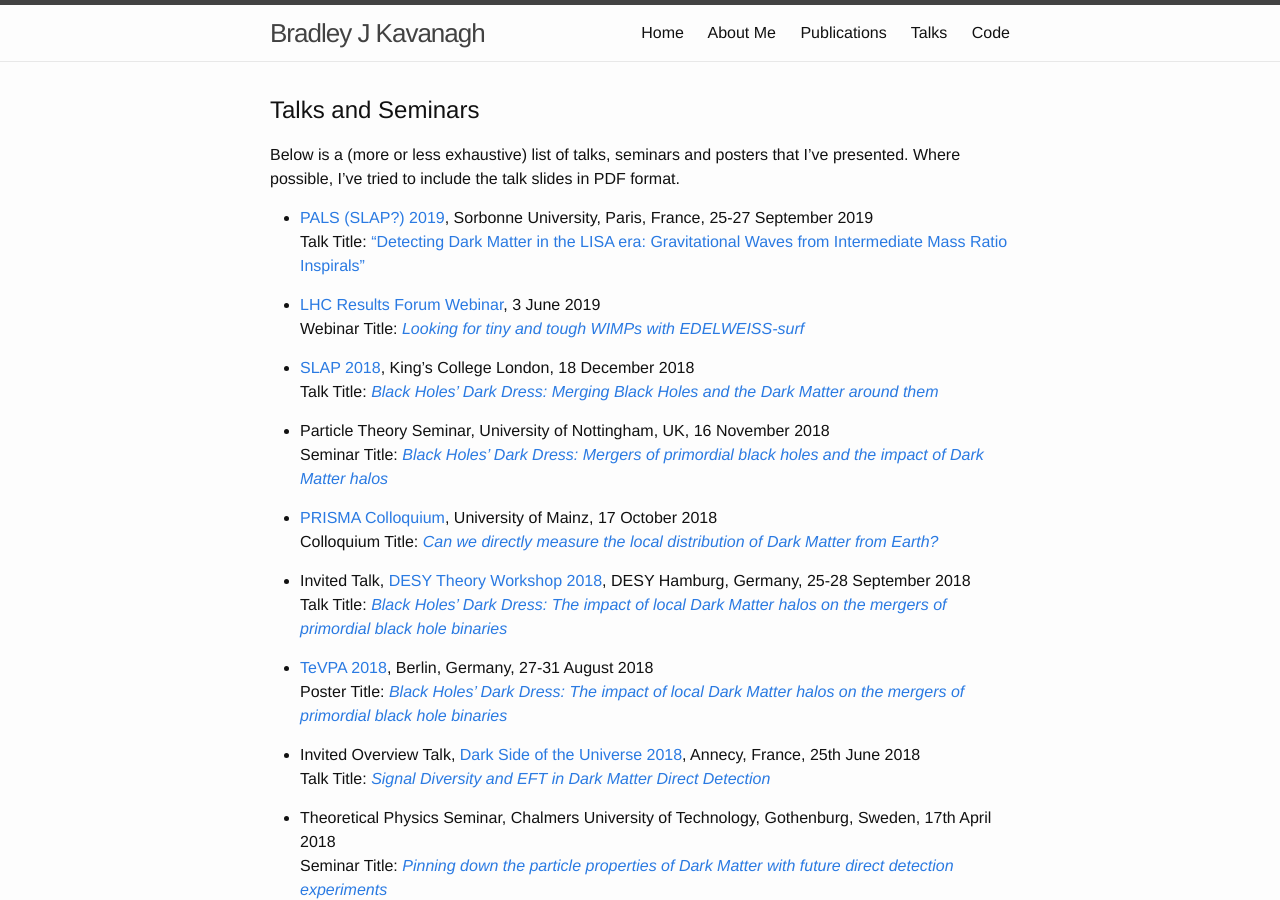
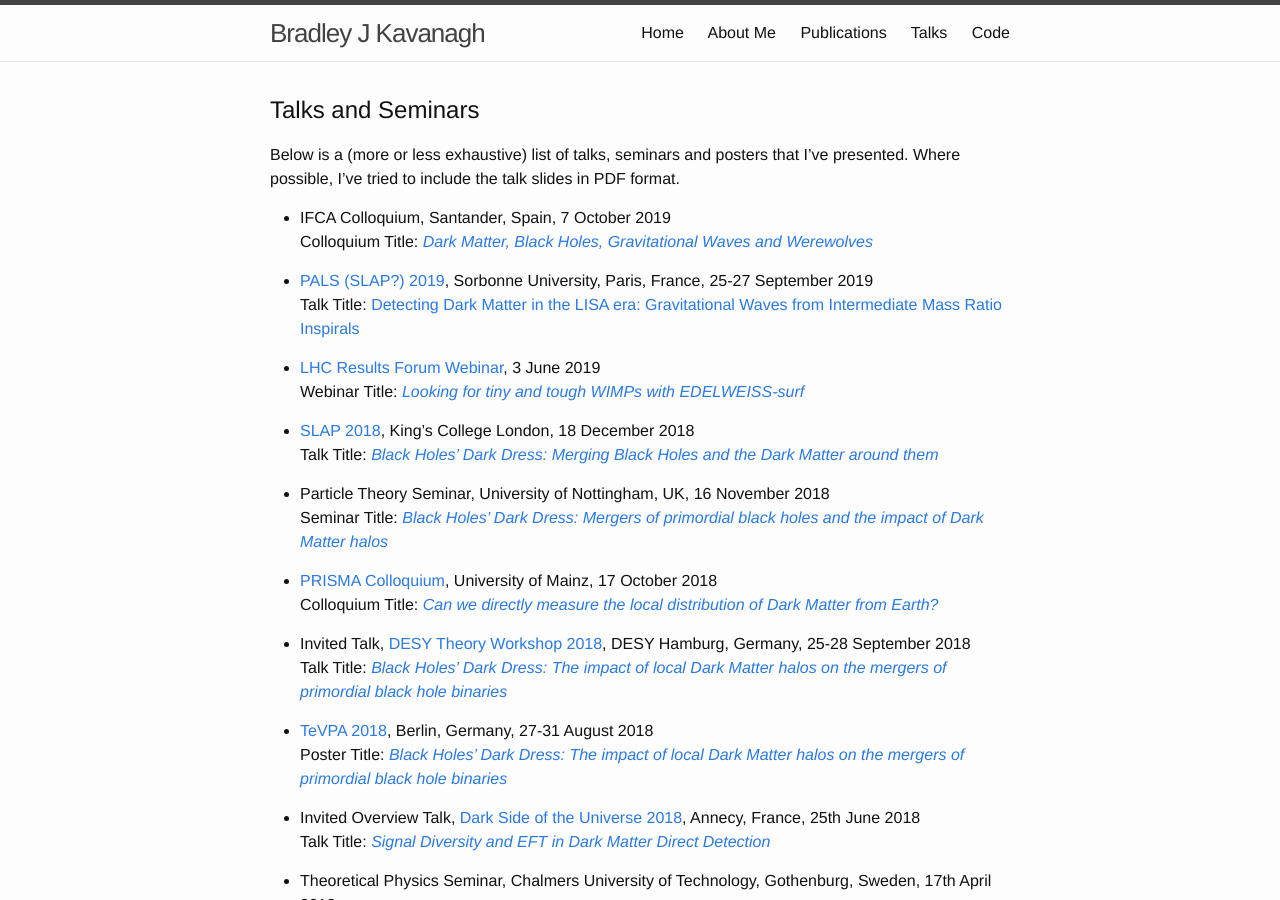
Before and after one commit to bradkav/bradkav.github.io, a Jekyll site: the page built from talks.md, in a window 1280 px wide and 900 px high. Built offline with Jekyll 4.4.1, drawn with Linux system fonts in a browser that asks for light colours.

Commit message:
Added Santander Talk

```diff
--- a/talks.md
+++ b/talks.md
@@ -9,8 +9,11 @@ weight: 4
 
 Below is a (more or less exhaustive) list of talks, seminars and posters that I've presented. Where possible, I've tried to include the talk slides in PDF format.
 
+- IFCA Colloquium, Santander, Spain, 7 October 2019
+Colloquium Title: [*Dark Matter, Black Holes, Gravitational Waves and Werewolves*](/assets/slides/KAVANAGH-Santander2019.pdf)
+
 - [PALS (SLAP?) 2019](https://indico.cern.ch/event/806812/overview), Sorbonne University, Paris, France, 25-27 September 2019
-Talk Title: ["Detecting Dark Matter in the LISA era: Gravitational Waves from Intermediate Mass Ratio Inspirals"](/assets/slides/KAVANAGH-SLAP2019.pdf)
+Talk Title: [Detecting Dark Matter in the LISA era: Gravitational Waves from Intermediate Mass Ratio Inspirals](/assets/slides/KAVANAGH-SLAP2019.pdf)
 
 - [LHC Results Forum Webinar](https://particles.golem.ph.utexas.edu/forum/), 3 June 2019
 Webinar Title: [*Looking for tiny and tough WIMPs with EDELWEISS-surf*](/assets/slides/KAVANAGH-LHCForum2019.pdf)
```
Also changed, not shown: 1 other file.
